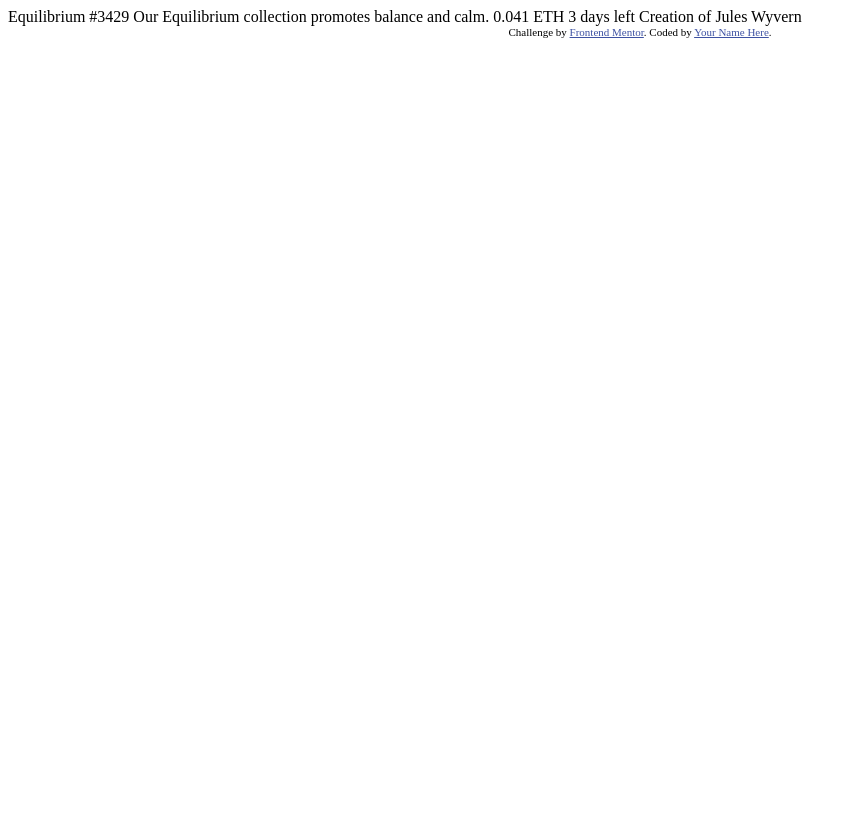
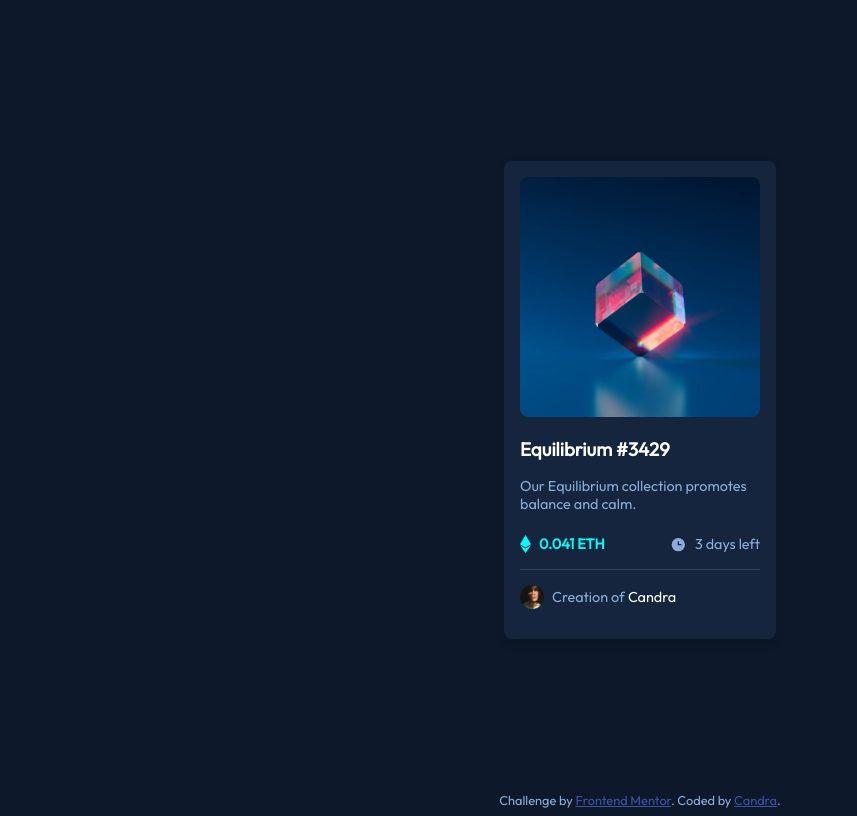
Before and after one commit to adicandra1/frontend-challenge-nft-card, a plain HTML site: page index.html in a window 1280 px wide. Shown: the whole page, without its empty margins (0-857 px from the left). Drawn offline with Linux system fonts and the light colour scheme.

Commit message:
basic challenge done

```diff
--- a/index.html
+++ b/index.html
@@ -1,33 +1,47 @@
 <!DOCTYPE html>
 <html lang="en">
+
 <head>
   <meta charset="UTF-8">
-  <meta name="viewport" content="width=device-width, initial-scale=1.0"> <!-- displays site properly based on user's device -->
+  <meta name="viewport" content="width=device-width, initial-scale=1.0">
+  <!-- displays site properly based on user's device -->
 
   <link rel="icon" type="image/png" sizes="32x32" href="./images/favicon-32x32.png">
 
   <title>Frontend Mentor | NFT preview card component</title>
 
   <!-- Feel free to remove these styles or customise in your own stylesheet 👍 -->
-  <style>
-    .attribution { font-size: 11px; text-align: center; }
-    .attribution a { color: hsl(228, 45%, 44%); }
-  </style>
+  <link rel="stylesheet" href="style.css">
+
+<link rel="stylesheet" href="https://fonts.googleapis.com/css?family=Outfit">
 </head>
+
 <body>
 
-  Equilibrium #3429
+  <div class="container">
+    <div class="card">
+      <div class="card-image__container">
+        <img class="card-image" src="images/image-equilibrium.jpg" alt="NFT Image">
+        <div class="overlay">
+          <img src="images/icon-view.svg" alt="icon view">
+        </div>
+      </div>
+      <a href="#"><h3 class="card-title">Equilibrium #3429</h3></a>
+      <p class="card-description">Our Equilibrium collection promotes balance and calm. </p>
 
-  Our Equilibrium collection promotes balance and calm.
+      <div class="price-container">
+        <span class="price icon-container"><img class="icon" src="images/icon-ethereum.svg" alt="ethereum" srcset="">0.041 ETH</span>
+        <span class="date-expired icon-container"><img class="icon" src="images/icon-clock.svg" alt="date expired" srcset="">3 days left</span>
+      </div>
 
-  0.041 ETH
-  3 days left
+      <p class="creator"><img class="avatar" src="images/image-avatar.png" alt="avatar">Creation of <a href="https://github.com/adicandra1" target="_blank"><span class="creator-name">Candra</span></a></p>
+    </div>
 
-  Creation of Jules Wyvern
-
-  <div class="attribution">
-    Challenge by <a href="https://www.frontendmentor.io?ref=challenge" target="_blank">Frontend Mentor</a>.
-    Coded by <a href="#">Your Name Here</a>.
+    <div class="attribution">
+      Challenge by <a href="https://www.frontendmentor.io?ref=challenge" target="_blank">Frontend Mentor</a>.
+      Coded by <a href="https://github.com/adicandra1" target="_blank">Candra</a>.
+    </div>
   </div>
 </body>
+
 </html>
--- /dev/null
+++ b/style.css
@@ -0,0 +1,129 @@
+body {
+    background-color: hsl(217, 54%, 11%);
+    height: 100vh;
+    font-family: 'Outfit', sans-serif;
+}
+
+.container {
+    height: 100%;
+    display: flex;
+    flex-direction: column;
+    align-items: center;
+}
+
+.card {
+    color: hsl(215, 51%, 70%);
+    position: relative;
+    background-color: hsl(216, 50%, 16%);
+    margin: auto;
+    width: 15rem;
+    border-radius: 0.5rem;
+    box-shadow: 0 4px 8px 0 rgba(0,0,0,0.2);
+    padding: 1rem;
+}
+
+.card:hover {
+    box-shadow: 0 8px 16px 0 rgba(0,0,0,0.2);
+}
+
+.card h3 {
+    margin: 1rem auto;
+}
+
+.card p {
+    font-size: 0.9rem;
+}
+
+.card a {
+    text-decoration: none;
+    color: hsl(0, 0%, 100%);
+}
+
+.card a:hover {
+    color:hsl(178, 100%, 50%);
+}
+
+.card-image__container {
+    width: 100%;
+    border-radius: 0.5rem;
+    position: relative;
+}
+
+.card-image {
+    width: 100%;
+    border-radius: 0.5rem;
+    position: relative;
+}
+
+.card-image__container .overlay {
+    border-radius: 0.5rem;
+    position: absolute;
+    top: 0;
+    left: 0;
+    width: 100%;
+    height: 100%;
+    opacity: 0;
+    background-color: hsla(178, 100%, 50%, 0.5);
+}
+
+.card-image__container .overlay:hover {
+    opacity: 1;
+    cursor: pointer;
+}
+
+.card-image__container .overlay img {
+    opacity: 1;
+    position: absolute;
+    top: 50%;
+    left: 50%;
+    transform: translate(-50%, -50%);
+    -ms-transform: translate(-50%, -50%);
+}
+
+.price-container {
+    display: flex;
+    justify-content: space-between;
+    padding-top: 0.5rem;
+    padding-bottom: 1rem;
+    border-bottom: 1px solid hsl(215, 32%, 27%);
+}
+
+.price-container .price {
+    color: hsl(178, 100%, 50%);
+    font-weight: 600;
+}
+
+.icon-container {
+    display: flex;
+    align-items: center;
+    font-size: 0.9rem;
+}
+
+.icon-container .icon {
+    margin-right: 0.5rem;
+}
+
+.creator {
+    display: flex;
+    align-items: center;
+}
+
+.creator .avatar {
+    width: 1.5rem;
+    margin-right: 0.5rem;
+}
+
+.creator .creator-name {
+    margin-left: 0.2rem;
+}
+
+.attribution {
+    font-size: 0.8rem;
+    text-align: center;
+    position: relative;
+    color: hsl(215, 51%, 70%);
+}
+
+.attribution a {
+    color: hsl(228, 45%, 44%);
+}
```
